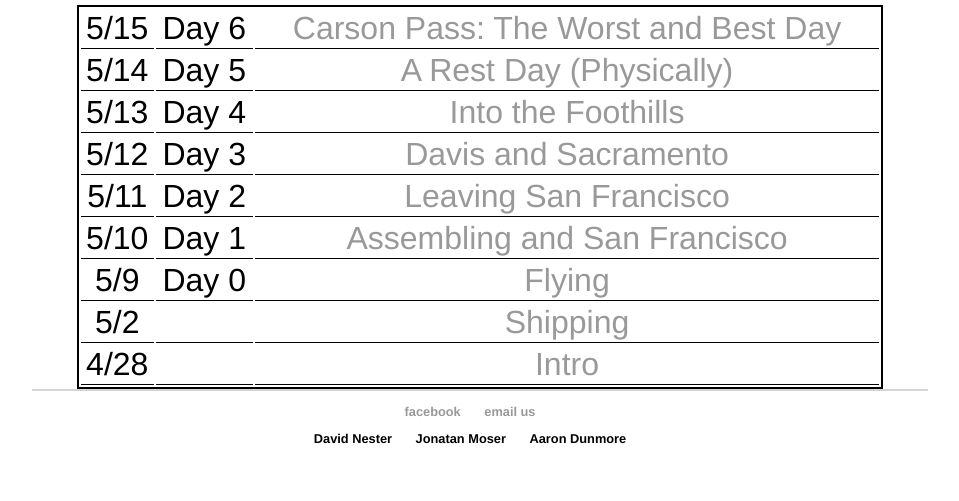
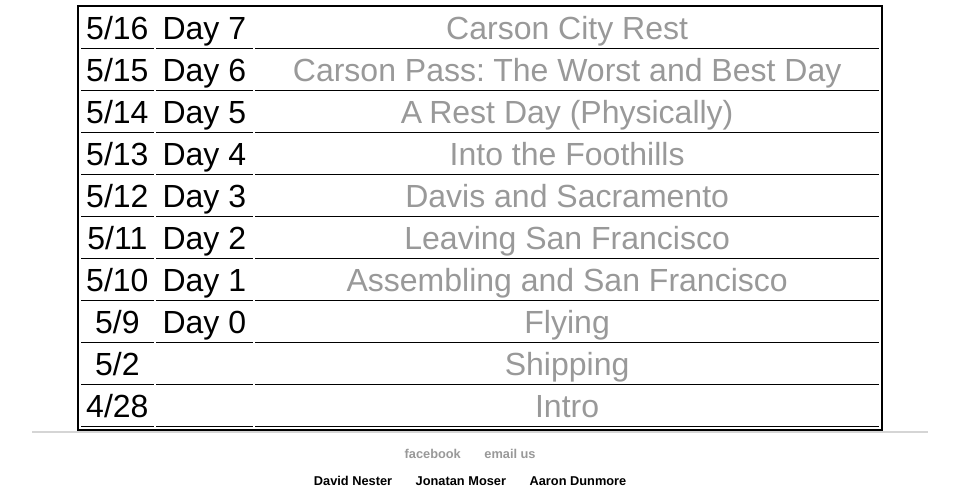
Before and after one commit to DavidNester/DavidNester.github.io, a Jekyll site: the page built from biketrip/index.html, in a window 1280 px wide. Shown: the part 600-1101 px from the top of the page, without its empty margins (160-1119 px from the left). Built offline with Jekyll 4.4.1, drawn with Linux system fonts in a browser that asks for light colours; before the commit the page ends 1059 px from its top, so only the background shows below that.

Commit message:
Update index.html

```diff
--- a/biketrip/index.html
+++ b/biketrip/index.html
@@ -6,6 +6,11 @@ title: 2018&#58; A Bike Odyssey
 <img src="/res/biketrip/FullRoute.png" width=522px height=316px>
 <div class="blurb">
 <table id='biketrip'>
+     <tr>
+			<td>5/16</td>
+			<td>Day 7</td>
+			<td><a href="https://spark.adobe.com/page/2jnr2WOllcm7U/">Carson City Rest</a></td>
+		</tr>
 		<tr>
 			<td>5/15</td>
 			<td>Day 6</td>
```
